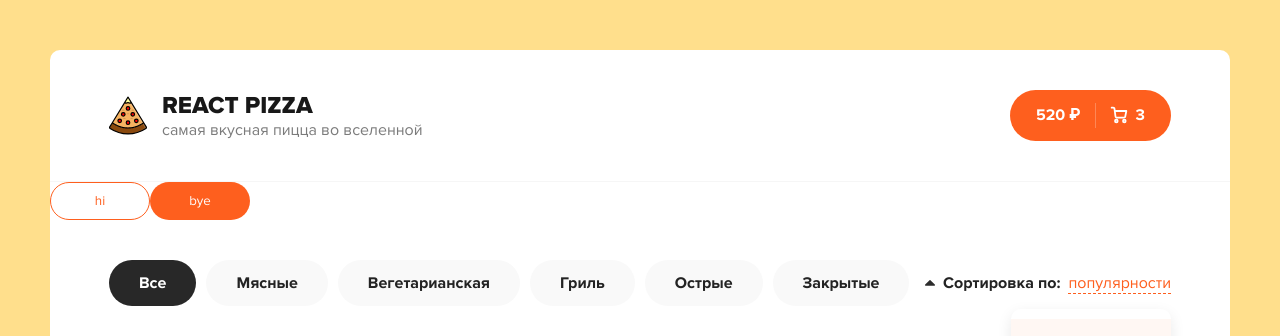
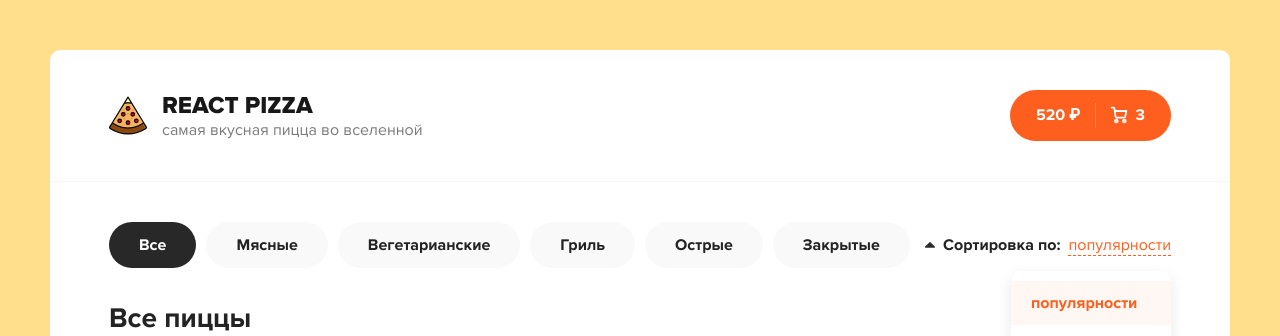
Before and after one commit to yaborodinov/React_pizza, a React (Create React App) app: page / in a window 1280 px wide. Shown: the top 336 px of the page. Built offline with nearby package versions, Linux system fonts and the light colour scheme.

Commit message:
take out components HEader, Categories, Button. add destructuring, add Map to Categories

```diff
--- a/src/App.js
+++ b/src/App.js
@@ -1,15 +1,9 @@
 import React from "react";
 
 
-import Header from "./Header"
-import Button from "./Button"
+import {Header, Categories} from "./components"
 
-
-
-
-
-function App() {
-
+function App(){
 
   return (
     <>
@@ -17,22 +11,19 @@ function App() {
 
       <div className="wrapper">
         <Header />
-        <Button outline>hi</Button>
-        <Button green>bye</Button>
-
         <div className="content">
           <div className="container">
             <div className="content__top">
-              <div className="categories">
-                <ul>
-                  <li className="active">Все</li>
-                  <li>Мясные</li>
-                  <li>Вегетарианская</li>
-                  <li>Гриль</li>
-                  <li>Острые</li>
-                  <li>Закрытые</li>
-                </ul>
-              </div>
+              <Categories
+                items={[
+                  "Мясные",
+                  "Вегетарианские",
+                  "Гриль",
+                  "Острые",
+                  "Закрытые",
+                ]}
+              />
+
               <div className="sort">
                 <div className="sort__label">
                   <svg
--- a/src/Button.jsx
+++ /dev/null
@@ -1,14 +0,0 @@
-import React from "react";
-import classNames from "classnames"
-
-function Button(props) {
-    return (
-        <button className={classNames("button", {
-                "button--outline": props.outline,
-            })} >{props.children}</button>
-    )
-}
-
-
-
-export default Button;
--- a/src/Header.jsx
+++ b/src/components/Button.jsx
@@ -1,22 +1,16 @@
-import React from "react"
-import logoSvg from "./assets/img/pizza-logo.svg"
+import classNames from "classnames";
+import React from "react";
+// import classNames from "classnames";
 
+function Button({clickBtn,btnCart}) {
+    return (
+        <>
+            <button className={classNames("button", {
+                "button--cart": btnCart,
+            })} onClick={clickBtn}
 
-
-function Header() {
-    return (
-        <div className="header">
-          <div className="container">
-            <div className="header__logo">
-              <img width="38" src={logoSvg} alt="Pizza logo" />
-              <div>
-                <h1>React Pizza</h1>
-                <p>самая вкусная пицца во вселенной</p>
-              </div>
-            </div>
-            <div className="header__cart">
-              <a href="/cart.html" className="button button--cart">
-                <span>520 ₽</span>
+            >
+                 <span>520 ₽</span>
                 <div className="button__delimiter"></div>
                 <svg
                   width="18"
@@ -48,11 +42,11 @@ function Header() {
                   />
                 </svg>
                 <span>3</span>
-              </a>
-            </div>
-          </div>
-        </div>
+           </button>
+        </>
     )
 }
 
-export default Header;
+
+
+export default Button;
--- /dev/null
+++ b/src/components/Categories.jsx
@@ -0,0 +1,18 @@
+import React from 'react'
+
+function Ctegories({ items }) {
+    return (
+        <div>
+            <div className="categories">
+                <ul>
+            <li className="active">Все</li>
+            {items.map((item, index) =><li key={`${item}_${index}`}>{item}</li>)}
+
+
+                </ul>
+              </div>
+        </div>
+    )
+}
+
+export default Ctegories
--- /dev/null
+++ b/src/components/Header.jsx
@@ -0,0 +1,32 @@
+// import classNames from "classnames"
+import React from "react"
+import logoSvg from "../assets/img/pizza-logo.svg"
+
+import Button from "./Button"
+
+function clickBtn() {
+  alert("clicked")
+}
+
+function Header() {
+    return (
+        <div className="header">
+          <div className="container">
+            <div className="header__logo">
+              <img width="38" src={logoSvg} alt="Pizza logo" />
+              <div>
+                <h1>React Pizza</h1>
+                <p>самая вкусная пицца во вселенной</p>
+              </div>
+            </div>
+            <div className="header__cart">
+            <Button clickBtn={clickBtn}
+               btnCart
+            />
+            </div>
+          </div>
+        </div>
+    )
+}
+
+export default Header;
--- /dev/null
+++ b/src/components/index.js
@@ -0,0 +1,4 @@
+
+
+export {default as Header} from "./Header"
+export {default as Categories} from "./Categories"
```
